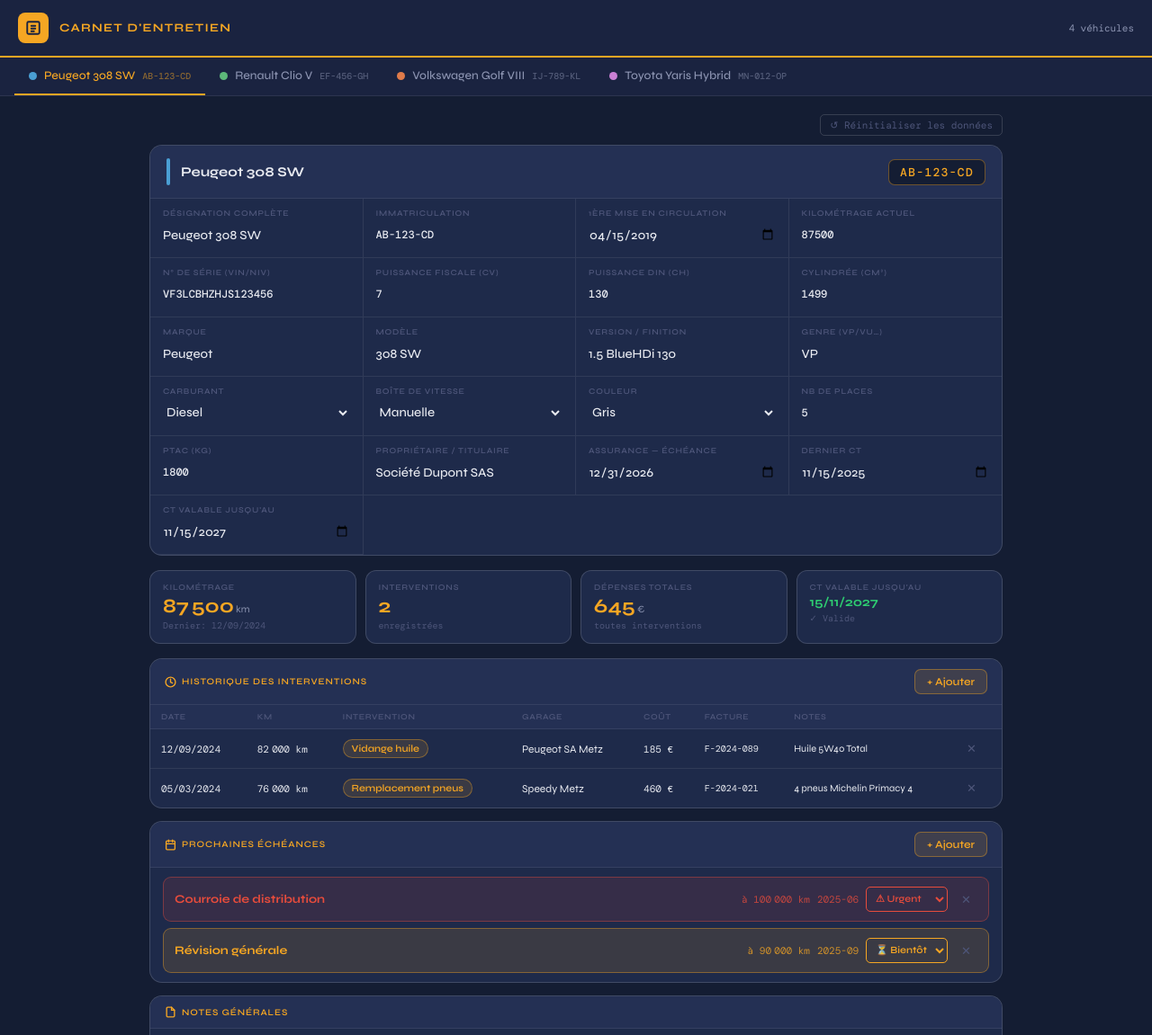
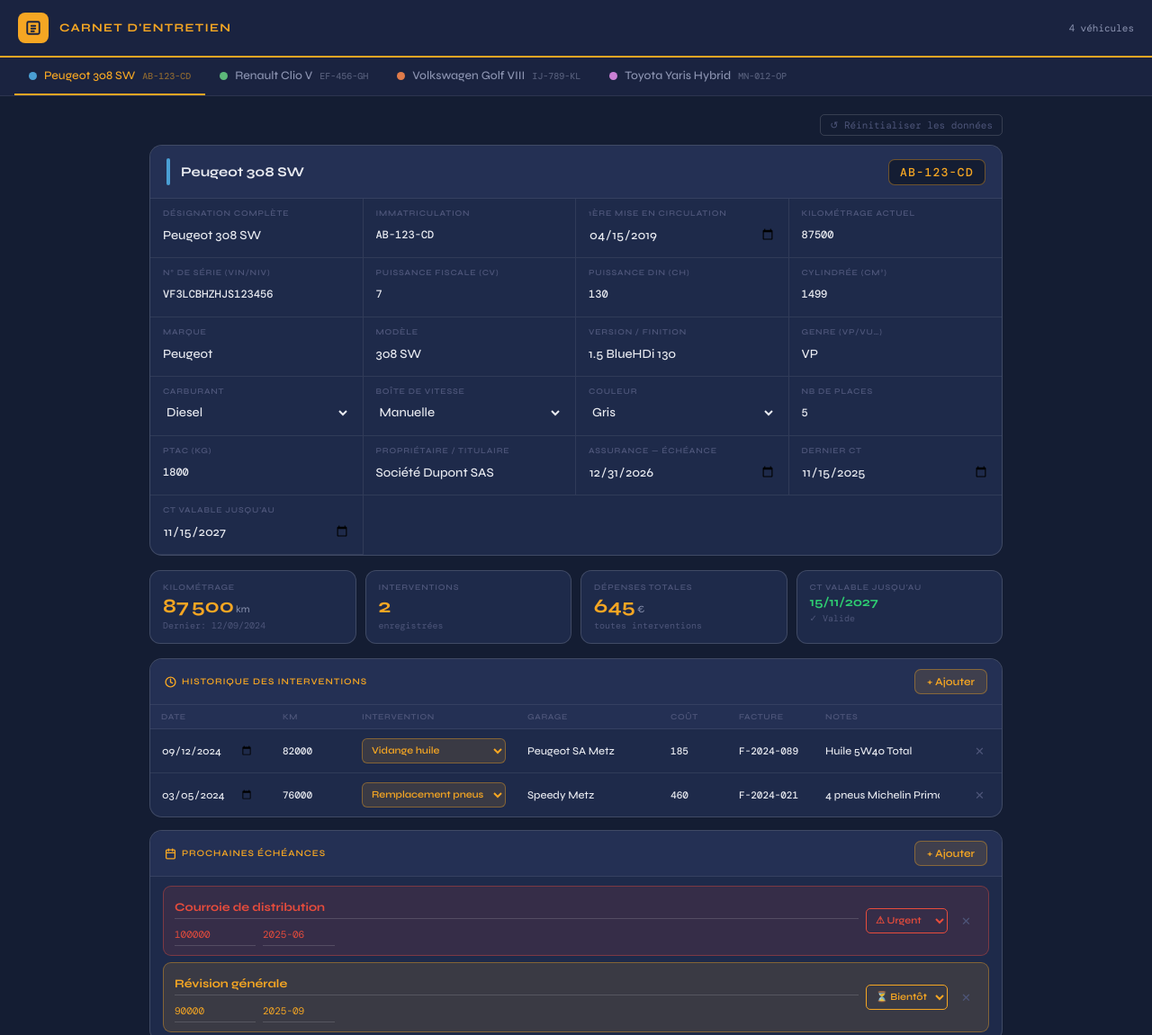
Before and after one commit to 2f8p9gvjr7-byte/Entretien_auto, a plain HTML site: page index.html in a window 1280 px wide. Shown: the top 1151 px of the page at 90% size. Drawn offline with nearby package versions, Linux system fonts and the light colour scheme.

Commit message:
Update index.html

```diff
--- a/index.html
+++ b/index.html
@@ -124,7 +124,17 @@ body{font-family:var(--f);background:var(--bg);color:var(--t);min-height:100vh}
 .bsave:active{opacity:.8}
 .bcancel{padding:9px 14px;border-radius:7px;border:1px solid var(--b2);background:transparent;color:var(--tm);font-family:var(--f);font-size:13px;cursor:pointer;min-height:40px}
 
-/* ECHEANCES */
+/* INLINE TABLE INPUTS */
+.ti{border:none;border-radius:4px;background:transparent;font-family:var(--f);font-size:12px;font-weight:500;color:var(--t);padding:2px 4px;margin:-2px -4px;outline:none;width:100%;min-width:60px;min-height:28px;cursor:text}
+.ti::placeholder{color:var(--tf)}
+.ti:focus{background:rgba(255,255,255,0.08);border-radius:4px}
+.mono-ti{font-family:var(--m);font-size:11px}
+.ti-sel{border:none;border-radius:6px;background:var(--obg);border:1px solid var(--ob);font-family:var(--f);font-size:11px;font-weight:600;color:var(--o);padding:3px 6px;outline:none;cursor:pointer;min-height:28px;max-width:160px}
+.ti-sel option{background:var(--card2);color:var(--t)}
+.ech-inp{border:none;border-bottom:1px solid rgba(255,255,255,0.15);background:transparent;font-family:var(--f);font-size:13px;font-weight:700;color:inherit;padding:2px 0;outline:none;width:100%;min-height:26px}
+.ech-inp::placeholder{color:inherit;opacity:.4;font-weight:400}
+.ech-inp:focus{border-bottom-color:currentColor}
+.ech-inp.mono-ti{font-family:var(--m);font-size:11px;font-weight:400}
 .echl{padding:10px 14px;display:flex;flex-direction:column;gap:7px}
 .ech{display:flex;align-items:center;gap:8px;padding:10px 12px;border-radius:9px;font-size:13px;border:1px solid transparent;flex-wrap:wrap}
 .ech.ok{background:var(--gbg);border-color:var(--gb);color:var(--g)}
@@ -344,26 +354,33 @@ function renderDyn(){
   const ctExp=v.ct_valid&&new Date(v.ct_valid)<new Date();
   const ctC=!v.ct_valid?'':ctExp?'ct-ko':'ct-ok';
 
+  // trouve l'index réel dans VH[cur].entretiens depuis l'index trié
+  function realIdx(si){ return VH[cur].entretiens.indexOf(sorted[si]); }
+
   const rows=sorted.length===0
     ?`<tr><td colspan="8" class="empty">Aucune intervention enregistrée.</td></tr>`
-    :sorted.map((e,i)=>`<tr>
-      <td class="mt">${fd(e.date)}</td>
-      <td class="mt">${e.km?fk(e.km)+' km':'—'}</td>
-      <td><span class="pill">${e.type}</span></td>
-      <td class="mut">${e.garage||'—'}</td>
-      <td class="mt">${e.cout?parseFloat(e.cout).toFixed(0)+' €':'—'}</td>
-      <td class="mt mut" style="font-size:10px">${e.facture||'—'}</td>
-      <td class="mut" style="font-size:11px">${e.notes||''}</td>
-      <td><button class="bdel" onclick="delE(${i})">✕</button></td>
+    :sorted.map((e,si)=>`<tr>
+      <td><input class="ti" type="date" value="${e.date||''}" onchange="updE(${si},'date',this.value)"></td>
+      <td><input class="ti mono-ti" type="text" value="${e.km||''}" placeholder="km" style="width:72px" oninput="updE(${si},'km',this.value)"></td>
+      <td><select class="ti-sel" onchange="updE(${si},'type',this.value)">${TYPES.map(t=>`<option${e.type===t?' selected':''}>${t}</option>`).join('')}</select></td>
+      <td><input class="ti" type="text" value="${(e.garage||'').replace(/"/g,'&quot;')}" placeholder="Garage" oninput="updE(${si},'garage',this.value)"></td>
+      <td><input class="ti mono-ti" type="text" value="${e.cout||''}" placeholder="€" style="width:58px" oninput="updE(${si},'cout',this.value)"></td>
+      <td><input class="ti mono-ti" type="text" value="${(e.facture||'').replace(/"/g,'&quot;')}" placeholder="N° fact." style="width:80px" oninput="updE(${si},'facture',this.value)"></td>
+      <td><input class="ti" type="text" value="${(e.notes||'').replace(/"/g,'&quot;')}" placeholder="Notes" oninput="updE(${si},'notes',this.value)"></td>
+      <td><button class="bdel" onclick="delE(${si})">✕</button></td>
     </tr>`).join('');
 
   const echs=v.prochains.length===0
     ?`<p class="empty">Aucune échéance planifiée.</p>`
     :v.prochains.map((p,i)=>`
       <div class="ech ${p.prio}">
-        <b>${p.type}</b>
-        ${p.km?`<span class="ed">à ${fk(p.km)} km</span>`:''}
-        ${p.date?`<span class="ed">${p.date}</span>`:''}
+        <div style="flex:1;min-width:0;display:flex;flex-direction:column;gap:4px">
+          <input class="ech-inp" type="text" value="${(p.type||'').replace(/"/g,'&quot;')}" placeholder="Type d'intervention" oninput="updP(${i},'type',this.value)">
+          <div style="display:flex;gap:8px;flex-wrap:wrap">
+            <input class="ech-inp mono-ti" type="text" value="${p.km||''}" placeholder="km prévu" style="width:90px" oninput="updP(${i},'km',this.value)">
+            <input class="ech-inp mono-ti" type="text" value="${p.date||''}" placeholder="2026-06" style="width:80px" oninput="updP(${i},'date',this.value)">
+          </div>
+        </div>
         <select class="esel" onchange="setPrio(${i},this.value)">
           <option value="ok"${p.prio==='ok'?' selected':''}>✓ OK</option>
           <option value="soon"${p.prio==='soon'?' selected':''}>⏳ Bientôt</option>
@@ -452,10 +469,10 @@ function saveE(){
   adding=false; saveData(); renderDyn();
 }
 
-function delE(i){
+function delE(si){
   if(!confirm('Supprimer cette intervention ?')) return;
   const s=[...VH[cur].entretiens].sort((a,b)=>new Date(b.date)-new Date(a.date));
-  const ri=VH[cur].entretiens.indexOf(s[i]);
+  const ri=VH[cur].entretiens.indexOf(s[si]);
   VH[cur].entretiens.splice(ri,1); saveData(); renderDyn();
 }
 
@@ -466,6 +483,18 @@ function addP(){
   VH[cur].prochains.push({type,km,date,prio:'ok'}); saveData(); renderDyn();
 }
 
+function updE(si, field, val){
+  // si = index dans le tableau trié, on retrouve l'entrée réelle
+  const sorted=[...VH[cur].entretiens].sort((a,b)=>new Date(b.date)-new Date(a.date));
+  const entry=sorted[si];
+  const ri=VH[cur].entretiens.indexOf(entry);
+  if(ri>=0){ VH[cur].entretiens[ri][field]=val; saveData(); }
+}
+
+function updP(i, field, val){
+  VH[cur].prochains[i][field]=val; saveData();
+}
+
 function setPrio(i,val){ VH[cur].prochains[i].prio=val; saveData(); renderDyn(); }
 function delP(i){ VH[cur].prochains.splice(i,1); saveData(); renderDyn(); }
 
```
